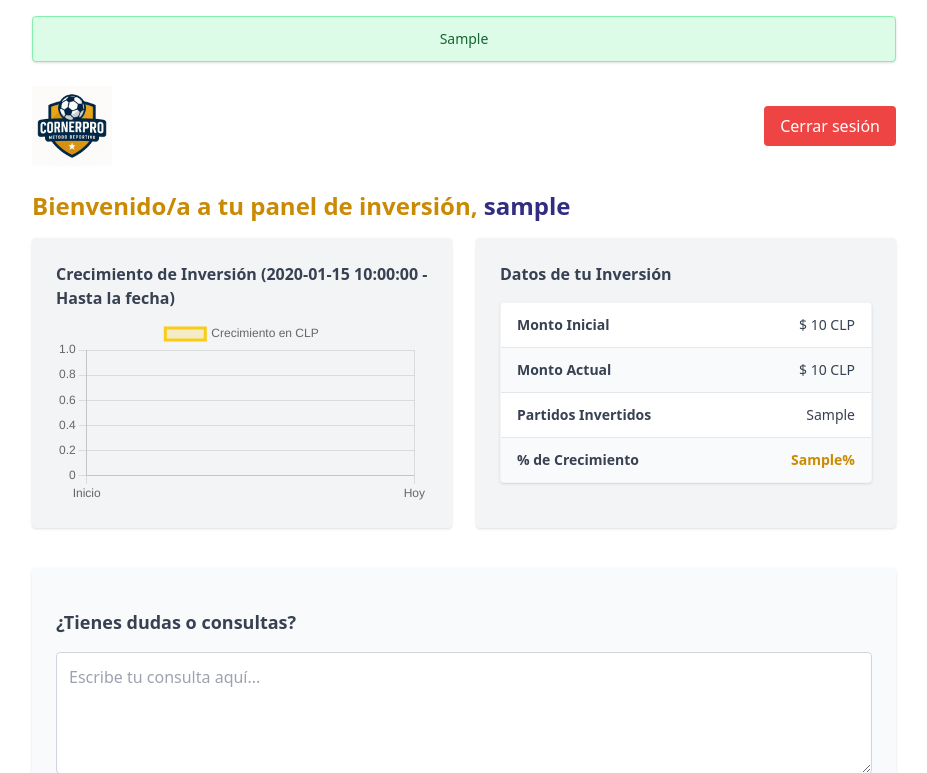
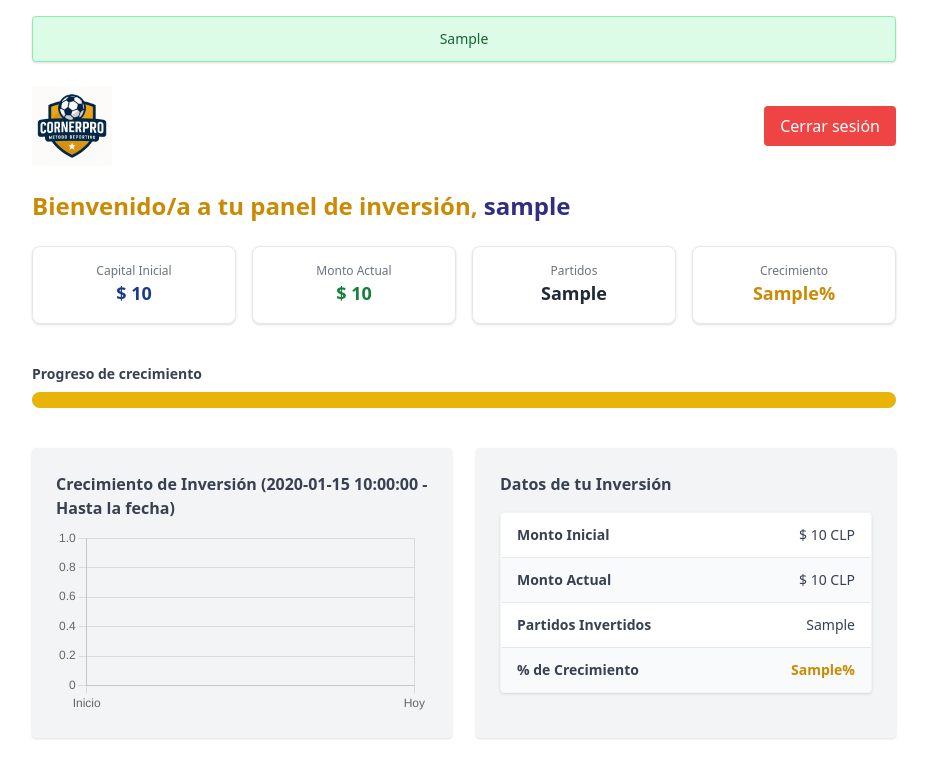
Before and after one commit to jmirandal1994/cornerpro, a Flask app: template templates/dashboard.html in a window 1280 px wide. Shown: the top 773 px of the page, without its empty margins (176-1103 px from the left). Run offline with Flask 2, Linux system fonts and the light colour scheme; the template is opened without the code that fills it: most values are stand-ins (such as "Sample title", 1, 10 or a date in 2020); some libraries are stand-ins or nearby versions.

Commit message:
🎨 Mejora visual del dashboard con resumen, barra de progreso y modal de bienvenida

```diff
--- a/templates/dashboard.html
+++ b/templates/dashboard.html
@@ -8,12 +8,23 @@
   <script src="https://cdn.jsdelivr.net/npm/chart.js"></script>
 </head>
 <body class="bg-white p-4 max-w-4xl mx-auto">
+
+  <!-- Modal de bienvenida (una vez) -->
+  <script>
+    if (!localStorage.getItem("bienvenidaMostrada")) {
+      alert("🎉 Bienvenido/a a CornerPro. Desde aquí podrás monitorear tus inversiones y enviar solicitudes.");
+      localStorage.setItem("bienvenidaMostrada", true);
+    }
+  </script>
+
+  <!-- Notificación -->
   {% if mensaje_enviado %}
     <div class="bg-green-100 text-green-800 border border-green-300 px-4 py-3 rounded mb-6 shadow text-sm text-center">
       {{ mensaje_enviado }}
     </div>
   {% endif %}
 
+  <!-- Header -->
   <div class="flex justify-between items-center mb-6">
     <img src="{{ url_for('static', filename='logo.png') }}" class="w-20" alt="Logo CornerPro">
     <form method="POST" action="/logout">
@@ -21,16 +32,48 @@
     </form>
   </div>
 
-  <h1 class="text-2xl font-bold text-yellow-600 mb-4">
+  <!-- Título -->
+  <h1 class="text-2xl font-bold text-yellow-600 mb-6">
     Bienvenido/a a tu panel de inversión, <span class="text-indigo-900">{{ username }}</span>
   </h1>
 
+  <!-- Tarjetas resumen -->
+  <div class="grid grid-cols-2 md:grid-cols-4 gap-4 mb-10">
+    <div class="bg-white border rounded-lg p-4 shadow text-center">
+      <p class="text-xs text-gray-500">Capital Inicial</p>
+      <p class="text-lg font-semibold text-blue-900">$ {{ "{:,.0f}".format(monto_inicial).replace(",", ".") }}</p>
+    </div>
+    <div class="bg-white border rounded-lg p-4 shadow text-center">
+      <p class="text-xs text-gray-500">Monto Actual</p>
+      <p class="text-lg font-semibold text-green-700">$ {{ "{:,.0f}".format(monto_actual).replace(",", ".") }}</p>
+    </div>
+    <div class="bg-white border rounded-lg p-4 shadow text-center">
+      <p class="text-xs text-gray-500">Partidos</p>
+      <p class="text-lg font-semibold text-gray-800">{{ partidos_invertidos }}</p>
+    </div>
+    <div class="bg-white border rounded-lg p-4 shadow text-center">
+      <p class="text-xs text-gray-500">Crecimiento</p>
+      <p class="text-lg font-semibold text-yellow-600">{{ porcentaje_crecimiento }}%</p>
+    </div>
+  </div>
+
+  <!-- Barra de progreso -->
+  <div class="mb-10">
+    <h2 class="text-sm font-semibold text-gray-700 mb-2">Progreso de crecimiento</h2>
+    <div class="w-full bg-gray-200 rounded-full h-4">
+      <div class="bg-yellow-500 h-4 rounded-full transition-all" style="width: {{ porcentaje_crecimiento }}%;"></div>
+    </div>
+  </div>
+
+  <!-- Secciones principales -->
   <div class="grid grid-cols-1 md:grid-cols-2 gap-6">
+    <!-- Gráfico -->
     <div class="bg-gray-100 p-6 rounded shadow">
       <h2 class="font-semibold text-gray-700 mb-2">Crecimiento de Inversión ({{ fecha_creacion }} - Hasta la fecha)</h2>
       <canvas id="growthChart"></canvas>
     </div>
 
+    <!-- Tabla -->
     <div class="bg-gray-100 p-6 rounded shadow">
       <h2 class="font-semibold text-gray-700 mb-4">Datos de tu Inversión</h2>
       <table class="w-full text-sm text-left text-gray-700 border border-gray-300 rounded overflow-hidden shadow">
@@ -56,7 +99,9 @@
     </div>
   </div>
 
+  <!-- Formularios -->
   <div class="mt-10 space-y-6">
+    <!-- Consulta -->
     <form method="POST" class="bg-gray-50 p-6 rounded shadow space-y-4">
       <input type="hidden" name="tipo" value="consulta">
       <h2 class="text-lg font-semibold text-gray-700">¿Tienes dudas o consultas?</h2>
@@ -64,12 +109,14 @@
       <button type="submit" class="bg-blue-500 hover:bg-blue-600 text-white px-4 py-2 rounded">Enviar Consulta</button>
     </form>
 
+    <!-- Incrementar -->
     <form method="POST" class="bg-green-50 p-6 rounded shadow">
       <input type="hidden" name="tipo" value="incrementar">
       <h2 class="text-lg font-semibold text-gray-700 mb-2">¿Deseas incrementar tu capital?</h2>
       <button type="submit" class="bg-green-600 hover:bg-green-700 text-white py-2 px-4 rounded">Solicitar Incremento</button>
     </form>
 
+    <!-- Retiro -->
     <form method="POST" class="bg-yellow-50 p-6 rounded shadow">
       <input type="hidden" name="tipo" value="retiro">
       <h2 class="text-lg font-semibold text-gray-700 mb-2">¿Deseas solicitar un retiro?</h2>
@@ -94,7 +141,7 @@
       },
       options: {
         responsive: true,
-        plugins: { legend: { display: true } },
+        plugins: { legend: { display: false } },
         scales: { y: { beginAtZero: false } }
       }
     });
```
